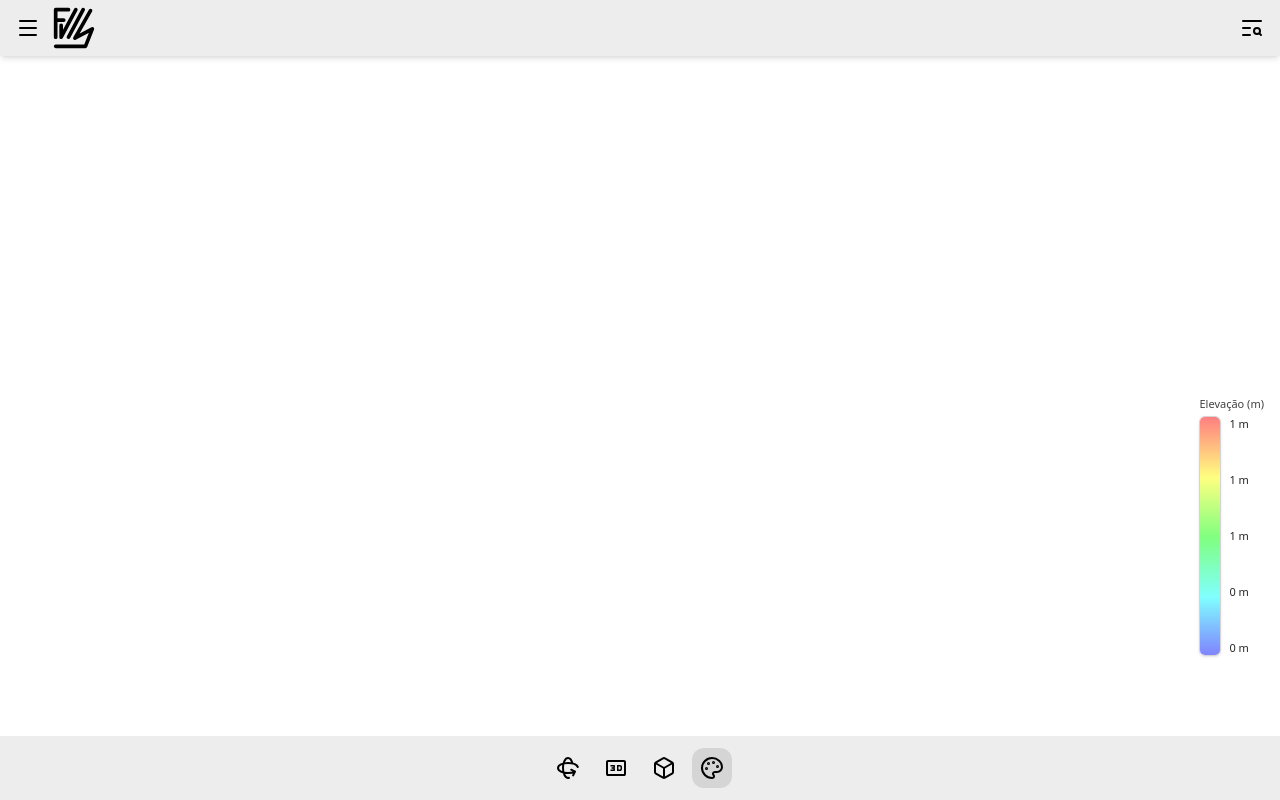
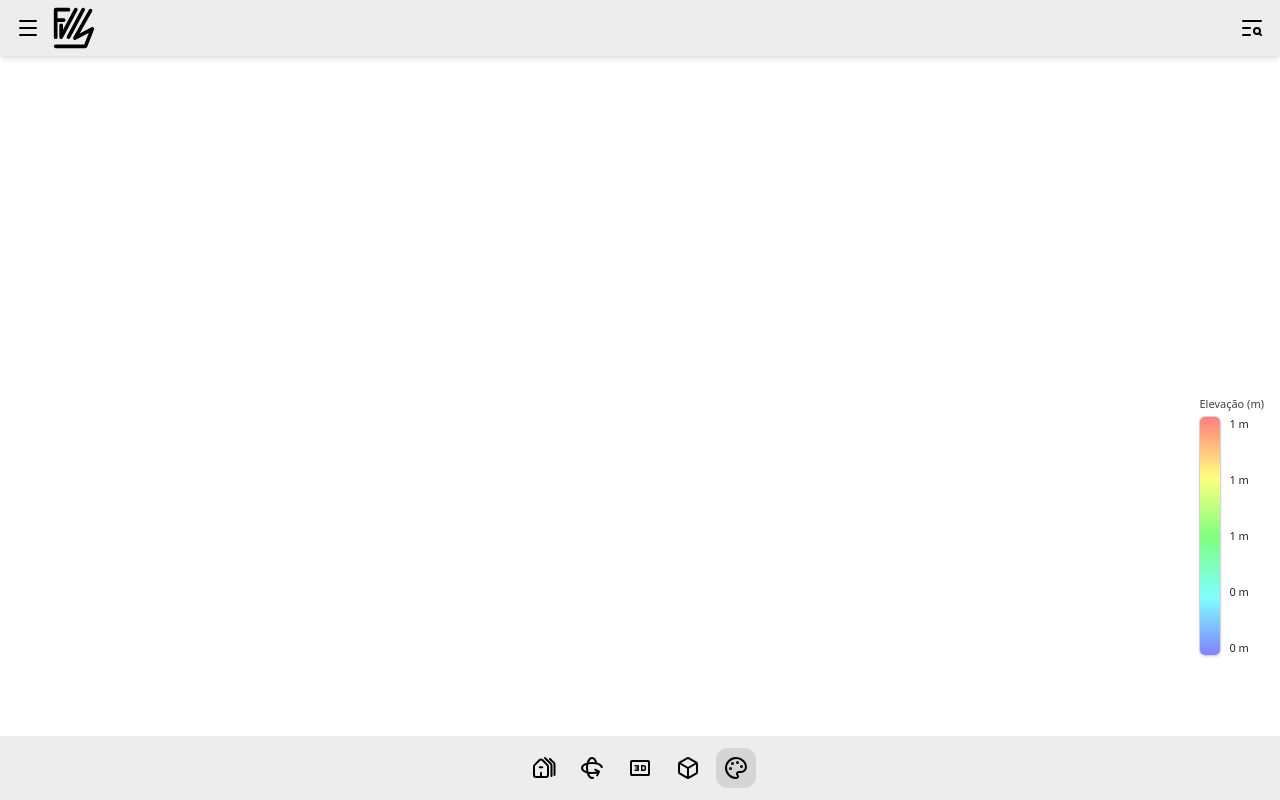
Before and after one commit to feromes/fviz, a React (Vite) app in the folder apps/web/: page / in a window 1280 px wide. Built offline with nearby package versions, Linux system fonts and the light colour scheme; no server answers.

Commit message:
Adicionado o botão de vizinhança

```diff
--- a/apps/web/src/components/ui/BottomDock.tsx
+++ b/apps/web/src/components/ui/BottomDock.tsx
@@ -1,26 +1,48 @@
 import Reset3DIcon from "../../assets/icons/Reset3D.svg";
 import TopViewIcon from "../../assets/icons/TopView.svg";
 import TurnTableIcon from "../../assets/icons/TurnTable.svg";
-import { useColorMapStore } from "../../state/colorMapStore";
+import VizinhancaIcon from "../../assets/icons/Vizinhanca.svg";
 import LegendaIcon from "../../assets/icons/Legenda.svg";
 
+import { useColorMapStore } from "../../state/colorMapStore";
+
 type BottomDockProps = {
-  onTurnTable?: () => void; // ainda não usado
+  onTurnTable?: () => void;
   onReset3D?: () => void;
-  onTopView?: () => void;   // ainda não usado
+  onTopView?: () => void;
+
+  onNeighborSearch?: () => void; // 🔽 NOVO
 };
 
 export default function BottomDock({
   onTurnTable,
   onReset3D,
   onTopView,
+  onNeighborSearch,
 }: BottomDockProps) {
-
   const { visible, toggleVisible } = useColorMapStore();
 
   return (
     <footer className="h-16 w-full bg-[#EDEDED] flex items-center justify-center">
       <div className="flex items-center gap-2">
+
+        {/* Vizinhança */}
+        <button
+          type="button"
+          onClick={onNeighborSearch}
+          aria-label="Buscar favelas por vizinhança"
+          className="
+            h-10 w-10
+            flex items-center justify-center
+            rounded-xl
+            hover:bg-black/10
+            active:scale-95
+            transition
+          "
+        >
+          <img src={VizinhancaIcon} alt="" className="h-6 w-6" />
+        </button>
+
         {/* TurnTable */}
         <button
           type="button"
```
Also changed, not shown: apps/web/src/assets/icons/Vizinhanca.svg.
